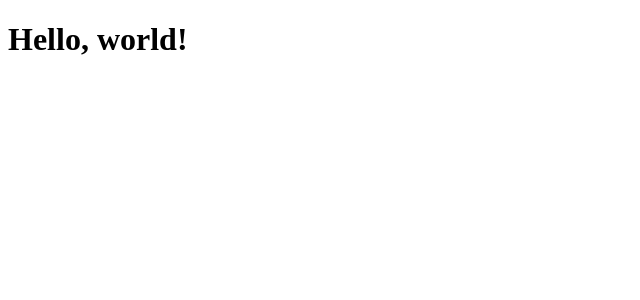
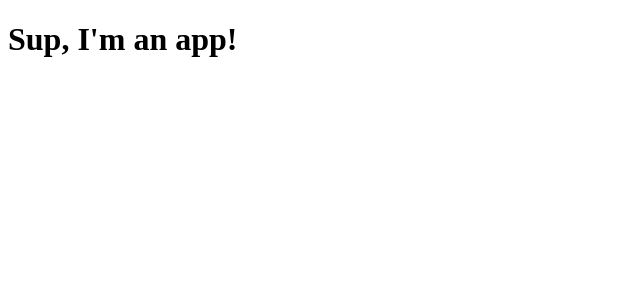
Before and after one commit to ThumbsUpHRSF89/Product-Comparison-Service, a React app: page / in a window 1280 px wide. Shown: the top 300 px of the page, without its empty margins (0-640 px from the left). Built offline with nearby package versions, Linux system fonts and the light colour scheme; the HTML template or start-up script is replaced by a standard one.

Commit message:
Basic render to page

```diff
--- a/client/src/app.jsx
+++ b/client/src/app.jsx
@@ -26,6 +26,6 @@ import React from 'react';
 import ReactDOM from 'react-dom';
 
 ReactDOM.render(
-  <h1>Hello, world!</h1>,
+  <h1>Sup, I'm an app!</h1>,
   document.getElementById('app')
 );
```
